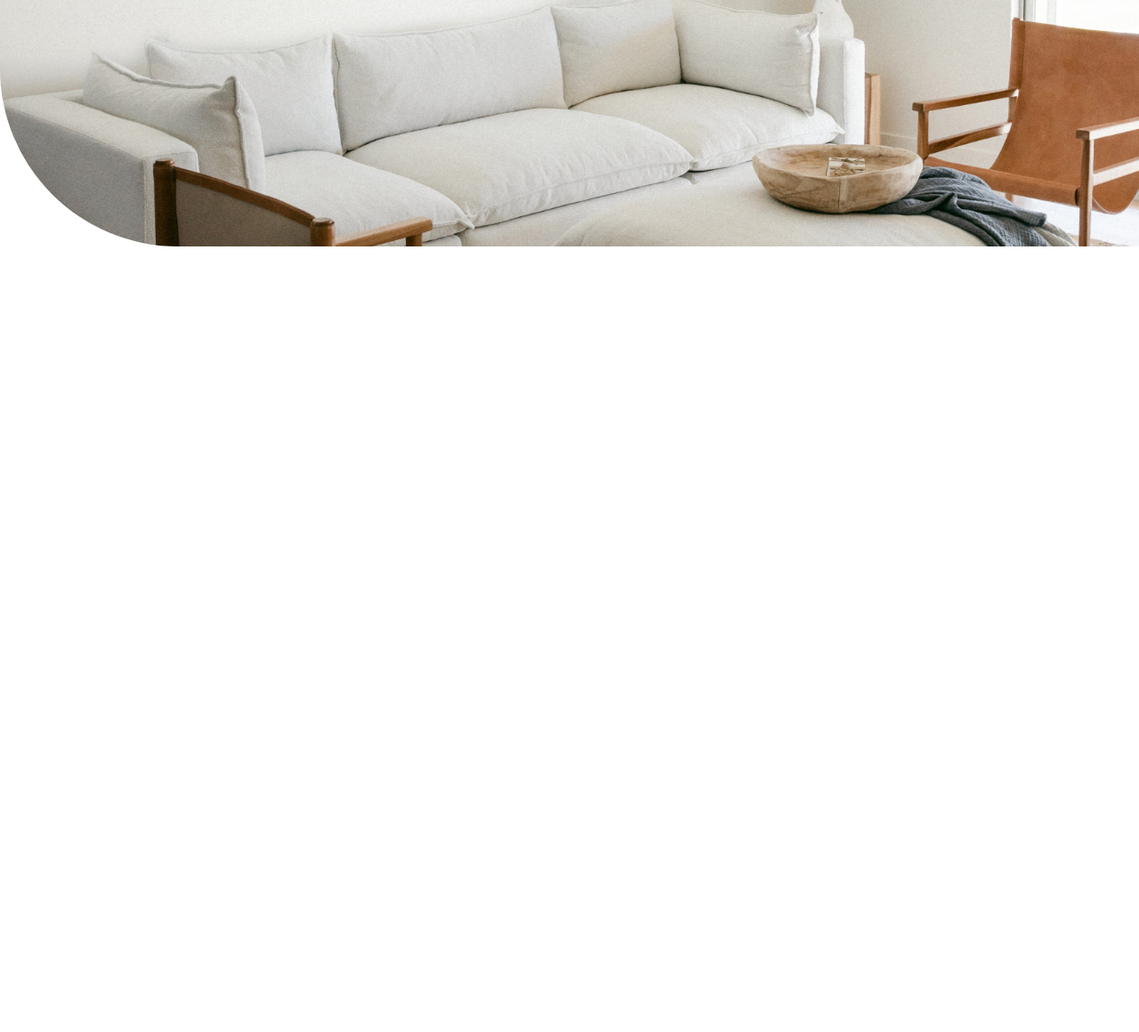
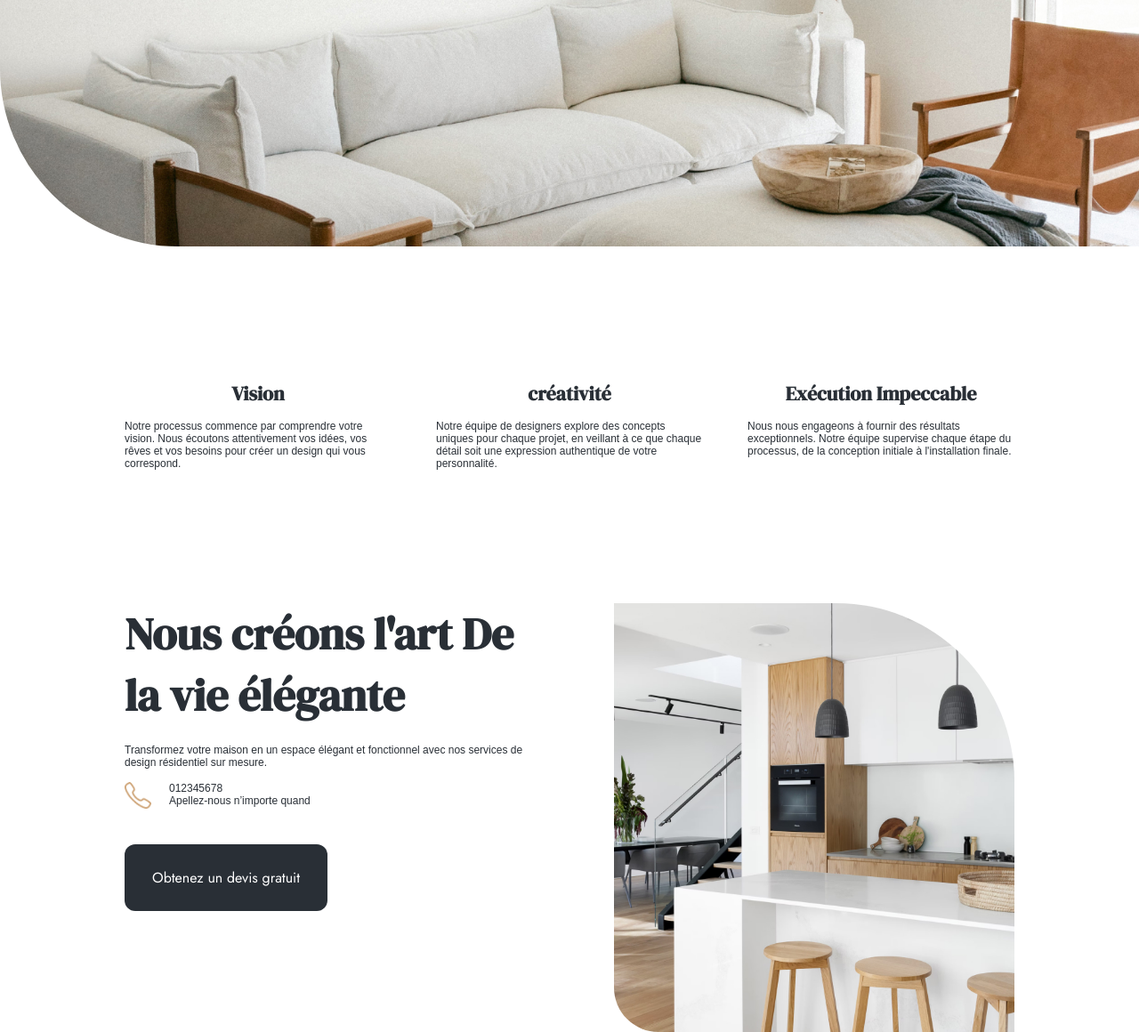
Before and after one commit to VOX38/interno, a plain HTML site: page index.html in a window 1280 px wide. Shown: the part 579-1739 px from the top of the page at 89% size. Before the commit the page ends 879 px from the top, so only its background shows below. Drawn offline with Linux system fonts and the light colour scheme.

Commit message:
Hero section1 et 2

```diff
--- a/index.html
+++ b/index.html
@@ -30,15 +30,50 @@
          <section class="hero">
             <div class="container">
                 <h1>Rendez votres maison unique</h1>
-                <p>Nous croyons que chaque espace a le potentiel d'être exceptionnel.</p>
-                <a href="">Construisez votre projet ➜</a>
+                <p class="pHero">Nous croyons que chaque espace a le potentiel d'être exceptionnel.</p>
+                <a href=""class="btn">Construisez votre projet ➜</a>
             </div>
          </section>
 
-         <section>
-           <img src="" alt="">
-         </section>
+         <!-- SECTION VALEUR AJOUTER -->
+          <section class="flex spaceBetween container paddingTop150" >
+            <!-- div vision -->
+            <div class="width30">
+                <h3 class="textCenter">Vision</h3>
+                <p>Notre processus commence par comprendre votre vision. Nous écoutons attentivement vos idées, vos rêves et vos besoins pour créer un design qui vous correspond.</p>
+            </div>
+            <!-- div creativité -->
+            <div class="width30">
+                <h3 class="textCenter">créativité</h3>
+                <p>Notre équipe de designers explore des concepts uniques pour chaque projet, en veillant à ce que chaque détail soit une expression authentique de votre personnalité.</p>
+            </div>
+            <!-- dive execution -->
+            <div class="width30">
+                <h3 class="textCenter">Exécution Impeccable</h3>
+                <p>Nous nous engageons à fournir des résultats exceptionnels. Notre équipe supervise chaque étape du processus, de la conception initiale à l'installation finale.</p>
+            </div>
+          </section>
 
+          <!-- SECTION DEVIS -->
+           <section class="flex spaceBetween container paddingTop150">
+            <div class="width45">
+                <h2>Nous créons l'art De la vie élégante</h2>
+                <p class="SECTIONDEVIE">Transformez votre maison en un espace élégant et fonctionnel avec nos services de design résidentiel sur mesure.</p>
+                <div class="flex gap20 alignCente">
+                    <img src="asset/Call.png" alt="Incone De téléphone" class="inconCall">
+                    <div>
+                        <p>012345678</p>
+                        <p>Apellez-nous n’importe quand</p>
+                    </div>
+                </div>
+                <a href="" class="btn">Obtenez un devis gratuit </a>
+            </div>
+            <img  src="asset/image-article.jpg"
+                alt="photo d'une cuisine ouverte blanche"
+
+                class="width45 imageSectionDevie">
+
+           </section>
      </main>
 </body>
 </html>
--- a/style.css
+++ b/style.css
@@ -1,6 +1,4 @@
 @import url('https://fonts.googleapis.com/css2?family=DM+Serif+Display:ital@0;1&family=Jost:ital,wght@0,100..900;1,100..900&display=swap');
-
-
 
 
 *{
@@ -8,10 +6,38 @@
     padding: 0;
     box-sizing: border-box;
     font-family: "Jost", sans-serif;
+
 }
 
+body{
+    color: #292F36;
+}
+
+h2{
+    font-family: "DM Serif Display", serif;
+    font-size: 50px;
+    margin-bottom: 20px;
+}
+
+h1{
+    font-family: "DM Serif Display", serif;
+    font-size: 85px;
+}
+
+h3{
+    font-family: "DM Serif Display", serif;
+    font-size: 22px;
+    margin-bottom: 15px;
+}
+
+p{
+    font-family: "Joste", sans-serif;
+    font-size: 12px;
+}
 a {
     text-decoration: none;
+    font-family: "Jost", sans-serif;
+    color: #292F36;
 }
 
 li {
@@ -36,6 +62,35 @@ li {
     margin: auto;
 }
 
+.btn{
+ background-color: #292F36;
+ color: white;
+ padding-left: 31px;
+ padding-right: 31px;
+ padding-top: 26px;
+ padding-bottom: 26px;
+ display: inline-block;
+ border-radius: 12px;
+ margin-top: 40px;
+}
+
+.width30{
+    width: 30%;
+}
+
+.width45{
+    width: 45%;
+}
+.paddingTop150{
+    padding-top: 150px;
+}
+
+.textCenter{
+    text-align: center;
+}
+.gap20{
+    gap: 20px;
+}
 /* HEADER */
 .logo {
     width: 200px;
@@ -56,10 +111,27 @@ header {
     background-repeat: no-repeat;
     background-size:cover;
     border-radius: 0 0 0 200px;
+    padding-top: 100px;
 
 }
 
-h1,h2,h3{
-    font-family: "DM Serif Display", serif;
+.pHero{
+    font-size: 22px;
+    margin-top: 40px;
+}
 
+/* SECTION DE VIE */
+
+.width24{
+    width: 24%;
 }
+.imageSectionDevie{
+    border-radius: 0 200px 0 50px;
+}
+.inconCall{
+    width: 30px;
+}
+
+.SECTIONDEVIE{
+    margin-bottom: 15px;
+}
```
